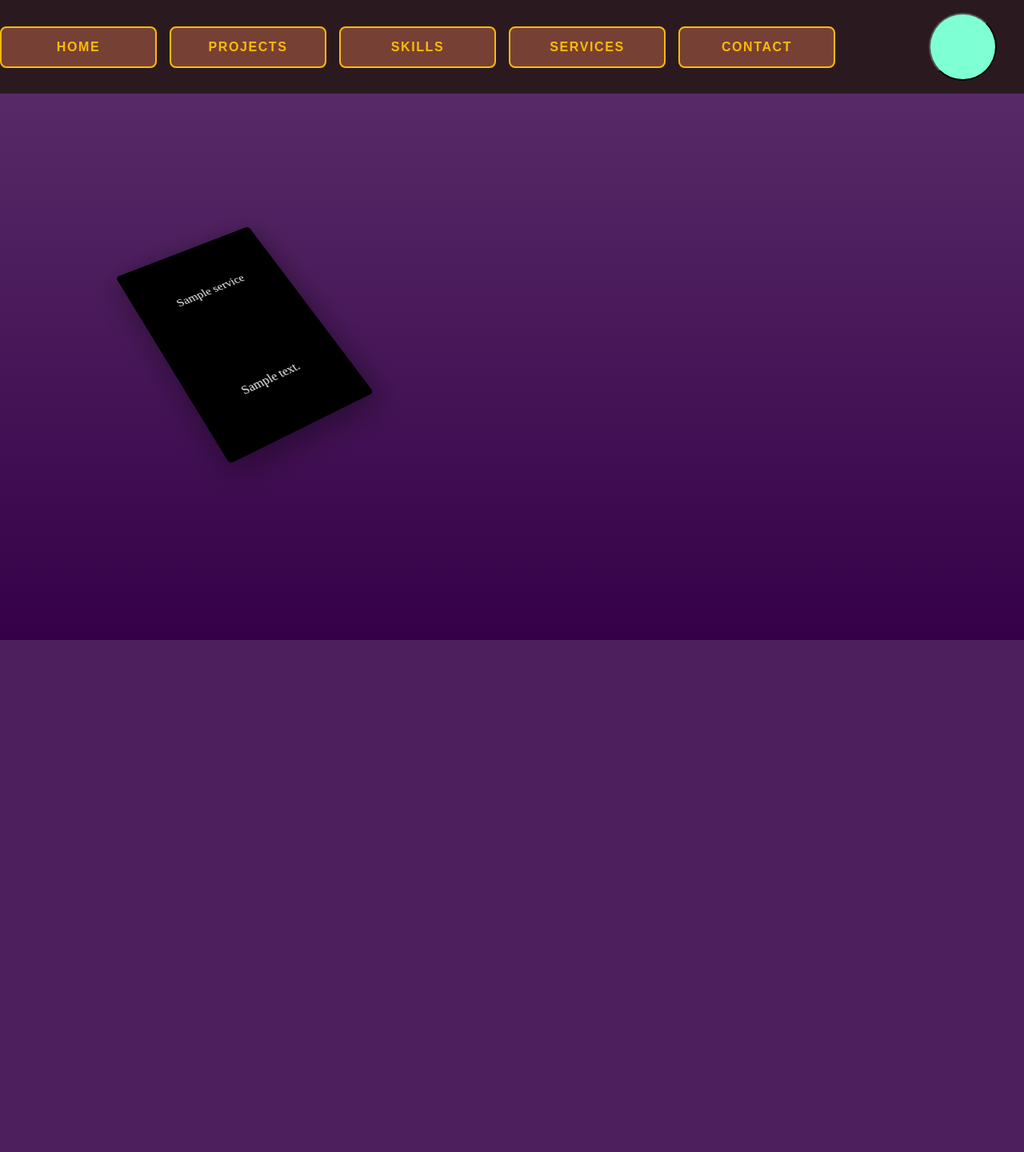
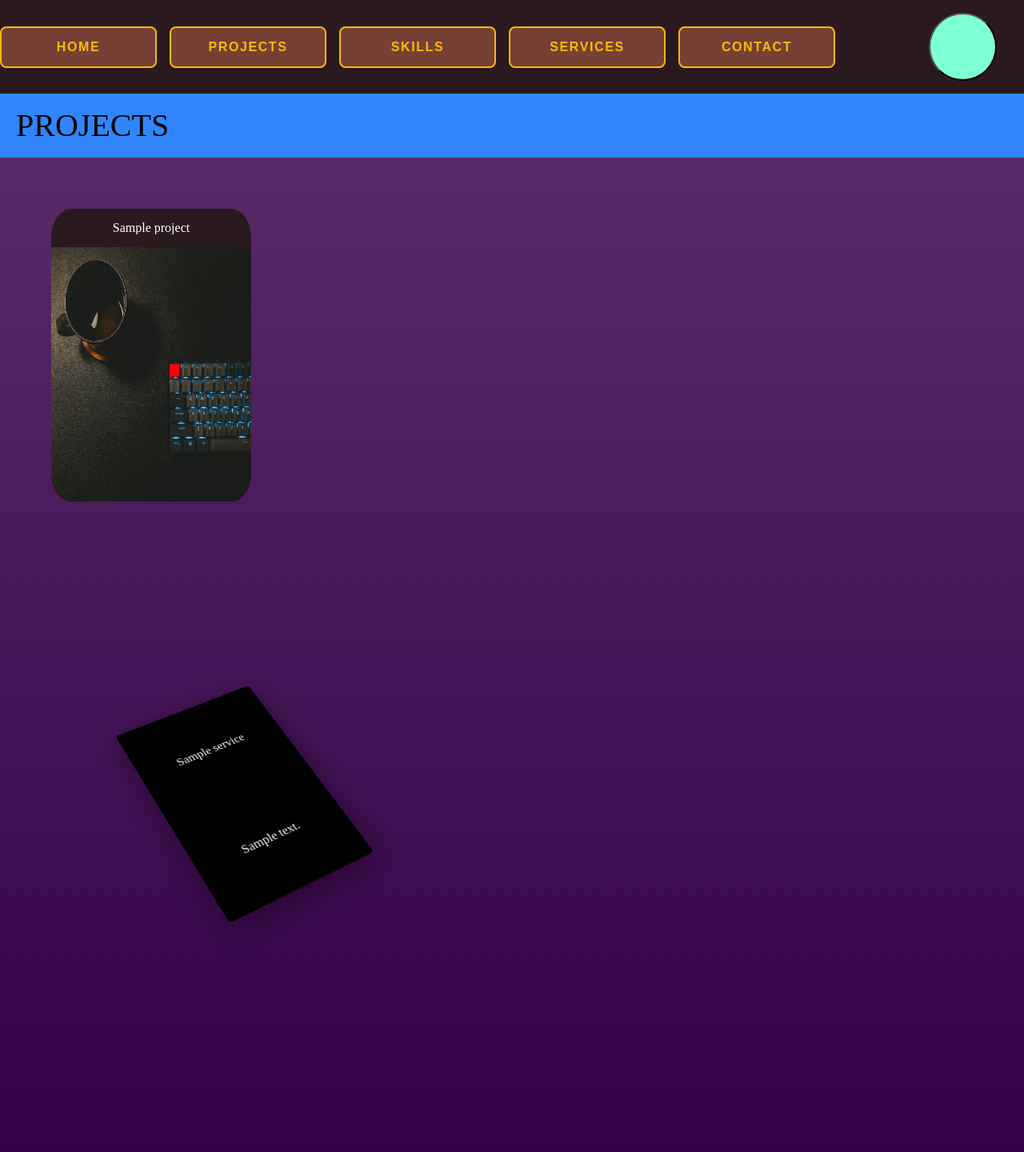
Before and after one commit to JorgeSaicoski/django-sarkis.dev, a Django app: page / in a window 1280 px wide. Shown: the whole page at 80% size. Before the commit the page ends 800 px from the top, so only its background shows below. Run offline with Django 4.2, Linux system fonts and the light colour scheme; tables that the repository leaves empty hold one stand-in row (values such as "Sample post").

Commit message:
List projects

```diff
--- a/sarkis/projects/models.py
+++ b/sarkis/projects/models.py
@@ -8,7 +8,14 @@ class Project(models.Model):
     name = models.CharField(max_length=50)
     description = models.TextField()
     sub_services = models.ManyToManyField(SubService, related_name="sub_services")
-    skill = models.ManyToManyField(Skill, related_name="sub_services")
+    skill = models.ManyToManyField(Skill, related_name="skill")
 
     def __str__(self):
         return self.name
+
+    @property
+    def get_skills(self):
+        list = []
+        for i in self.skill.all():
+            list.append(i)
+        return list
--- a/sarkis/static/css/main.css
+++ b/sarkis/static/css/main.css
@@ -95,7 +95,7 @@ nav ul li:hover span:nth-child(4) {
 .categories .card {
   width: 200px;
   height: 300px;
-  margin-left: 200px;
+  margin: 0 0 300px 200px;
   border-radius: 5px;
   cursor: pointer;
   box-shadow: 0 10px 40px 2px rgba(0, 0, 0, 0.4);
@@ -121,6 +121,76 @@ nav ul li:hover span:nth-child(4) {
   max-width: 100%;
   height: 100%;
   color: #fff;
+}
+
+#projects {
+  display: flex;
+  flex-direction: row;
+  padding: 5vw;
+}
+#projects .project, #projects .project img {
+  position: relative;
+  background-color: #2A1A1F;
+  width: 250px;
+  height: 350px;
+  border-radius: 10%;
+  overflow: hidden;
+  text-align: center;
+  color: white;
+  padding-top: 1em;
+  transition: 1s;
+}
+#projects .project-text {
+  display: flex;
+  flex-direction: column;
+  justify-content: space-around;
+  height: 100%;
+}
+#projects .project-text-skill {
+  display: flex;
+  flex-direction: row;
+  justify-content: left;
+  padding: 1em;
+  transition-delay: 1.25s;
+  transition-duration: 0.25s;
+}
+#projects .project-text-skill p {
+  margin-left: 3px;
+}
+#projects .project span {
+  position: absolute;
+  bottom: -30%;
+  left: -300%;
+  transform: rotate(45deg);
+  height: 600%;
+  transition: 1s;
+  width: 1000%;
+  opacity: 0.45;
+  background: linear-gradient(90deg, #764134 25%, rgb(113, 110, 11) 30%, rgb(121, 118, 9) 35%, rgba(0, 0, 36, 0) 40%);
+}
+#projects .project span:hover {
+  bottom: -400%;
+  left: -100%;
+}
+#projects .project img {
+  border-radius: 0;
+  transition: 1s;
+}
+#projects .project:hover img, #projects .project img:hover img {
+  height: 0;
+  width: 0;
+}
+#projects .project:hover .project-text-skill, #projects .project img:hover .project-text-skill {
+  background-color: #1AC8ED;
+}
+
+.title {
+  height: auto;
+  font-size: 2.5rem;
+  text-transform: uppercase;
+  background: #3185FC;
+  padding: 0.5em;
+  color: black;
 }
 
 @keyframes animate {
--- a/sarkis/static/scss/_style.scss
+++ b/sarkis/static/scss/_style.scss
@@ -101,7 +101,7 @@ nav{
     & .card{
         width: 200px;
         height: 300px;
-        margin-left: 200px;
+        margin: 0 0 300px 200px;
         border-radius: 5px;
         cursor: pointer;
         box-shadow: 0 10px 40px 2px rgba(0,0,0,0.4);
@@ -130,6 +130,86 @@ nav{
     }
 }
 
+#projects{
+    display: flex;
+    flex-direction: row;
+    padding: 5vw;
+    & .project{
+        position: relative;
+        background-color: $dark-color;
+        width: 250px;
+        height: 350px;
+        border-radius: 10%;
+        overflow: hidden;
+        text-align: center;
+        color:white;
+        padding-top: 1em;
+        transition: 1s;
+        &-text{
+            display: flex;
+            flex-direction: column;
+            justify-content: space-around;
+            height: 100%;
+            &-skill{
+                display: flex;
+                flex-direction: row;
+                justify-content: left;
+                padding: 1em;
+                transition-delay: 1.25s;
+                transition-duration: 0.25s;
+                & p{
+                    margin-left: 3px;
+                }
+            }
+        }
+        & span{
+            position: absolute;
+            bottom: -30%;
+            left: -300%;
+            transform: rotate(45deg);
+            height: 600%;
+            transition: 1s;
+            width: 1000%;
+            opacity: 0.45;
+            background: linear-gradient(90deg, $second-color 25%, rgba(113,110,11,1) 30%, rgba(121,118,9,1) 35%, rgba(0,0,36,0) 40%);
+            &:hover{
+                bottom: -400%;
+                left: -100%;
+            }
+        }
+        & img{
+            @extend .project;
+            border-radius: 0;
+            transition: 1s;
+        }
+        &:hover{
+            & img{
+                height: 0;
+                width: 0;
+            }
+            & .project-text-skill{
+                background-color: $select-color;
+            }
+        }
+    }
+}
+
+
+
+.title {
+    height: auto;
+    font-size: 2.5rem;
+    text-transform: uppercase;
+    background: $base-color;
+    padding: 0.5em;
+    color: black;
+
+}
+
+
+
+
+
 
 @keyframes animate {
     0% {
--- a/sarkis/website/templates/website/home.html
+++ b/sarkis/website/templates/website/home.html
@@ -8,6 +8,7 @@
 </head>
 <body>
     {% include 'website/navbar.html' %}
+    {% include 'website/projects.html' %}
     {% include 'website/categories.html' %}
     <script type="text/javascript" src="{% static 'js/script.js' %}"></script>
 </body>
--- /dev/null
+++ b/sarkis/website/templates/website/projects.html
@@ -0,0 +1,24 @@
+{% load static %}
+<section>
+  <div class="title">
+    <h2>Projects</h2>
+  </div>
+  <ul id="projects">
+    {% for project in projects %}
+    <li class="project">
+      <h4>{{project.name}}</h4>
+      <img src="{% static 'images/prueba.jpg' %}" alt="prueba">
+      <div class="project-text">
+        <p>{{project.description}}</p>
+        <div class="project-text-skill">
+          <p>Skills:</p>
+          {% for skill in project.get_skills %}
+           <p>{{skill.name}}</p>
+          {% endfor %}
+        </div>
+      </div>
+      <span></span>
+    </li>
+    {% endfor %}
+  </ul>
+</section>
--- a/sarkis/website/views.py
+++ b/sarkis/website/views.py
@@ -1,5 +1,6 @@
 from django.shortcuts import render
 from skills.models import Category, Service
+from projects.models import Project
 
 
 # Create your views here.
@@ -7,10 +8,12 @@ from skills.models import Category, Service
 def home(req):
     categories = Category.objects.all()
     services = Service.objects.all()
+    projects = Project.objects.all()
 
 
     context = {
         'categories': categories,
-        'services': services
+        'services': services,
+        'projects': projects
     }
     return render(req, 'website/home.html', context)
```
Also changed, not shown: sarkis/static/images/prueba.jpg (added), 1 other file.
